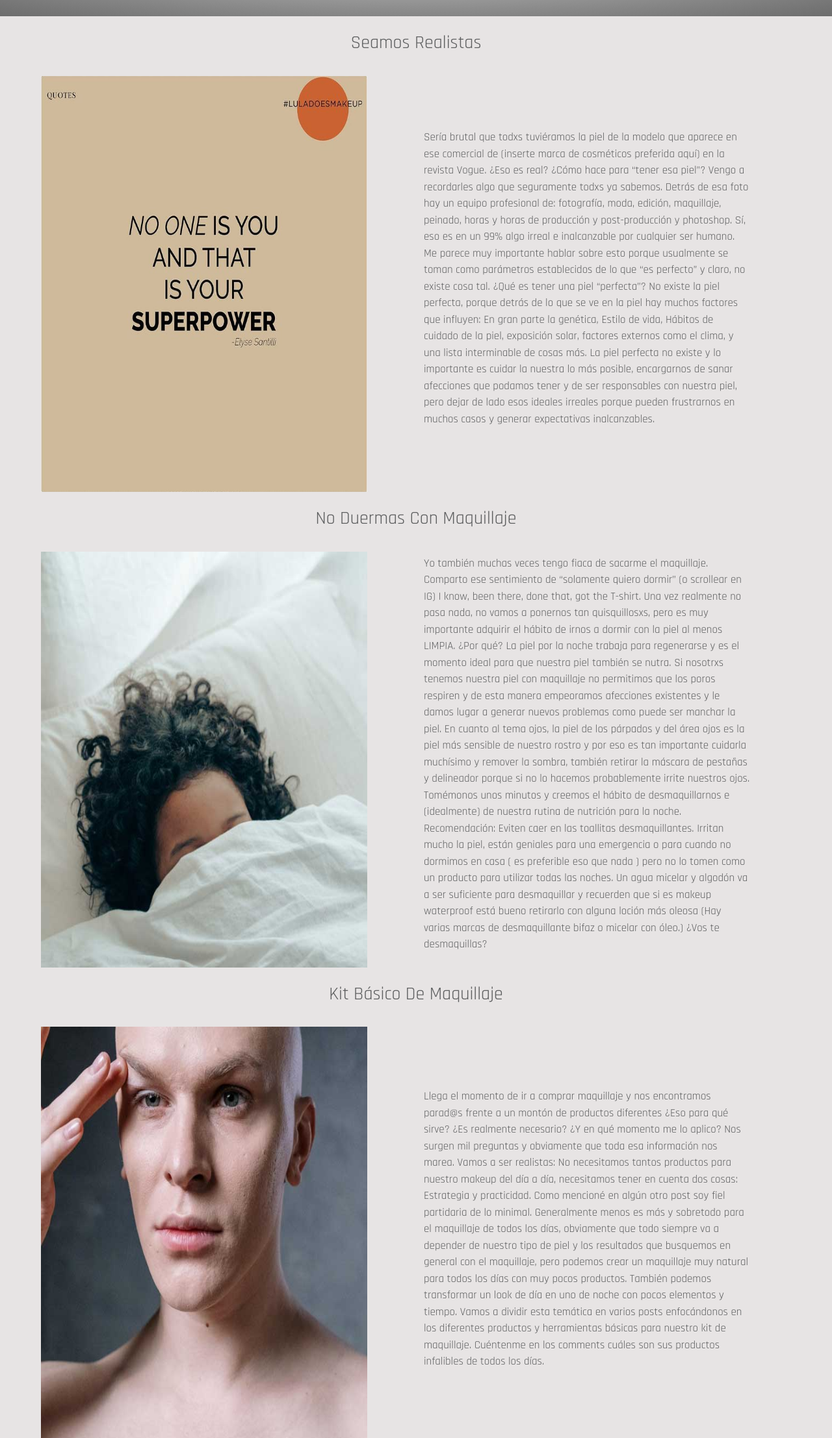
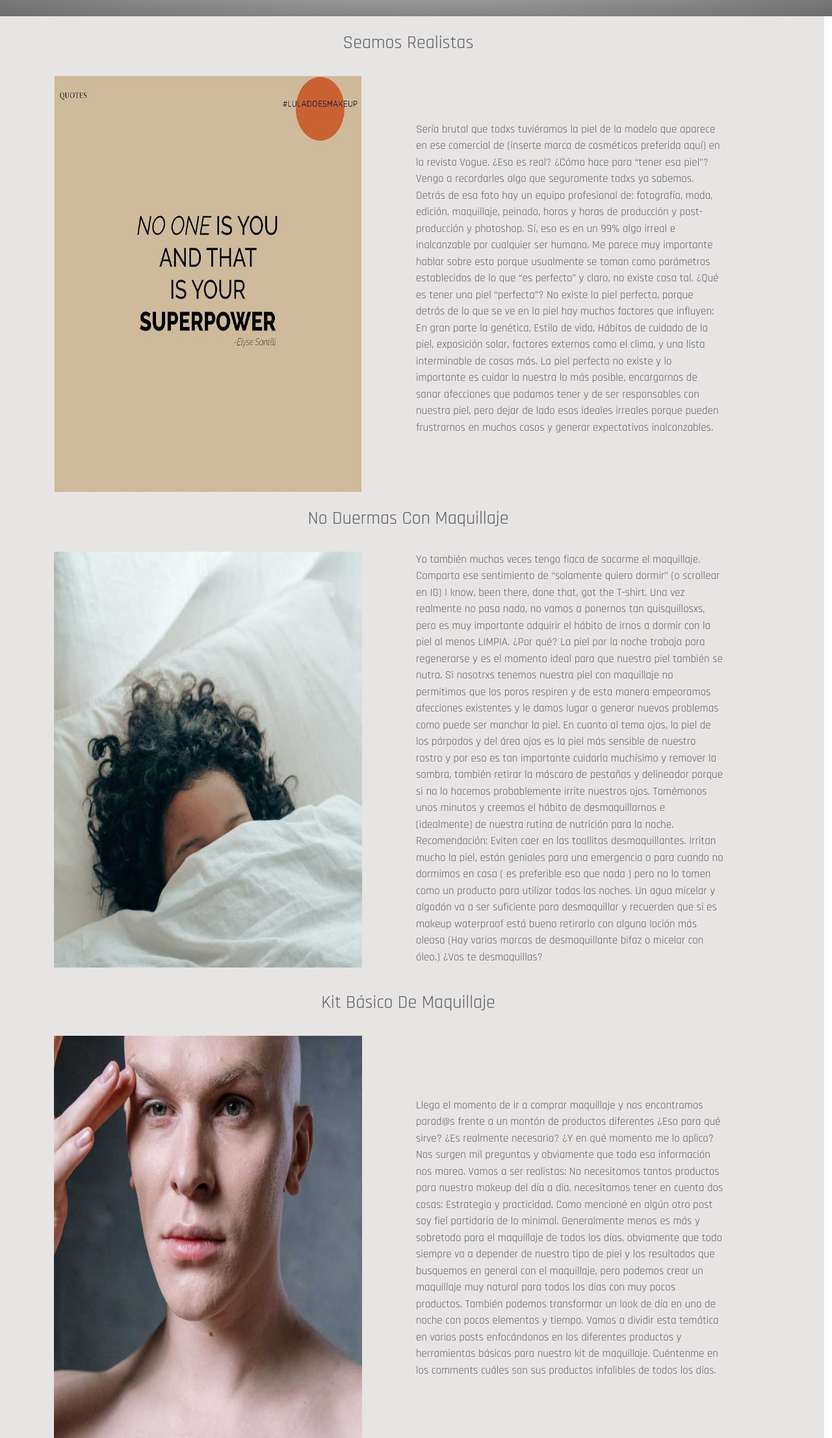
Before and after one commit to aggniesa/icas, a website: page blog.html in a window 1280 px wide. Shown: the part 151-2364 px from the top of the page at 65% size. Drawn offline with nearby package versions, Linux system fonts and the light colour scheme.

Commit message:
minor changes

```diff
--- a/SCSS/estilos.scss
+++ b/SCSS/estilos.scss
@@ -82,6 +82,7 @@ body {
     background-color: #eee7e7;
     padding-top: 50px;
     padding-bottom: 50px;
+    margin: 0px;
     .main-title {
       @extend .index__title;
       padding-left: 50px;
@@ -285,6 +286,7 @@ body {
     display: flex;
     flex-direction: column;
     justify-content: center;
+    margin-top: 0 !important;
   }
   .paragraphContainer {
     display: flex;
--- a/blog.html
+++ b/blog.html
@@ -41,12 +41,12 @@
         <h2>Blog</h2>
     </div>
     <main class="blog__main">
-        <div class="row blog__section">
+        <div class="row container-fluid blog__section">
             <div class="col-12 blog__section--title">
                 <h3>Seamos Realistas</h3>
             </div>
         </div>
-        <div class="row blog__section">
+        <div class="row container-fluid blog__section">
             <div class="col-sm-12 col-md-6 imageContainer">
                 <img class="blog__section--image" src="Media/blog1.png"
                     alt="Imagen con frase 'No one is you and that is your superpower'">
@@ -79,12 +79,12 @@
                 </p>
             </div>
         </div>
-        <div class="row blog__section">
+        <div class="row container-fluid blog__section">
             <div class="col-12 blog__section--title">
                 <h3>No duermas con maquillaje</h3>
             </div>
         </div>
-        <div class="row blog__section">
+        <div class="row container-fluid blog__section">
             <div class="col-sm-12 col-md-6 imageContainer">
                 <img class="blog__section--image" src="Media/dormirConMaquillaje.png"
                     alt="Imagen que muestra a una persona durmiendo en sábanas blancas">
@@ -130,12 +130,12 @@
             </div>
         </div>
 
-        <div class="row blog__section">
+        <div class="row container-fluid blog__section">
             <div class="col-12 blog__section--title">
                 <h3>Kit básico de maquillaje</h3>
             </div>
         </div>
-        <div class="row blog__section">
+        <div class="row container-fluid blog__section">
             <div class="col-sm-12 col-md-6 imageContainer">
                 <img class="blog__section--image" src="Media/blog3.png" alt="Imagen de un hombre sin pelo y maquillado tocándose la ceja">
             </div>
```
Also changed, not shown: formulario.html (+1 -1 lines), index.html (+1 -1 lines), tienda.html (+2 -2 lines), CSS/estilos.css.
